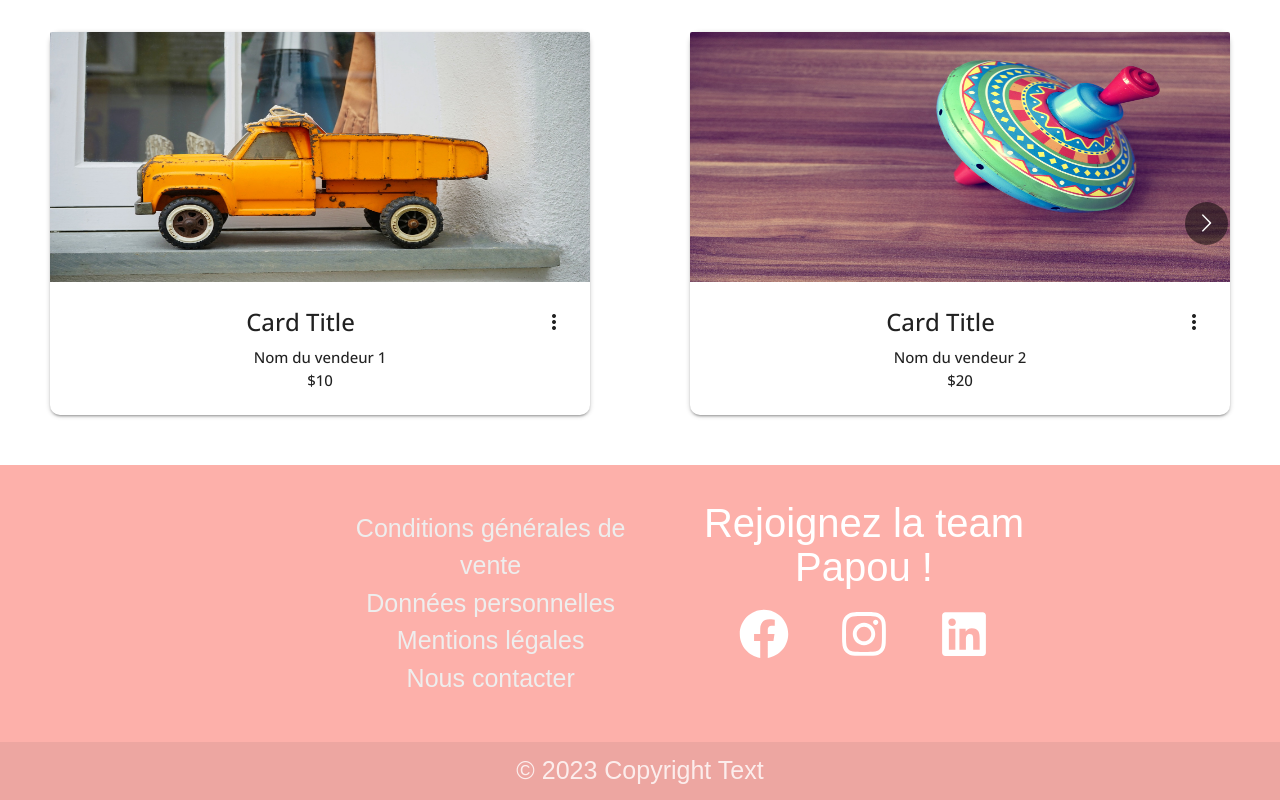
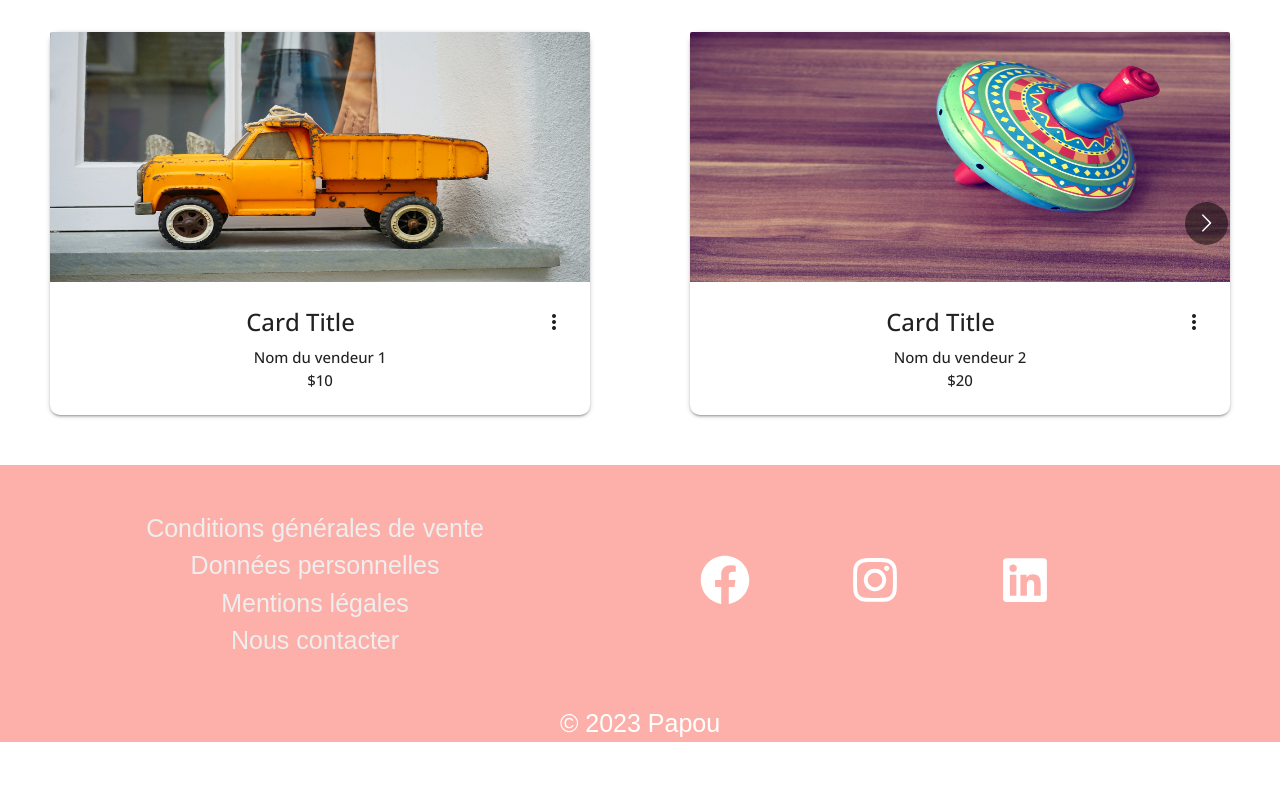
Before and after one commit to BaltoClem/papou, a React (Create React App) app: page / in a window 1280 px wide. Shown: the part 1965-2765 px from the top of the page. After the commit the page ends 2707 px from the top, so only its background shows below. Built offline with nearby package versions, Linux system fonts and the light colour scheme; a web font is replaced by a local one.

Commit message:
Modifs footer

```diff
--- a/src/components/Footer.js
+++ b/src/components/Footer.js
@@ -2,37 +2,59 @@ import React from 'react';
 import { FaFacebook, FaInstagram, FaLinkedin } from 'react-icons/fa';
 
 const Footer = () => {
+    const footerStyle = {
+        backgroundColor: "#fdb0aa",
+        color: "white",
+    };
 
-    const footerStyle = {
-        backgroundColor: "#fdb0aa", // Définit la couleur de fond
-        color: "white", // Définit la couleur du texte en blanc
+    const containerStyle = {
+        display: "grid",
+        gridTemplateColumns: "1fr 1fr", // Deux colonnes égales
+        alignItems: "center",
+        gap: "20px", // Espace entre les colonnes
+        padding: "20px 0",
+    };
+
+    const socialIconsStyle = {
+        display: "flex",
+        alignItems: "center", // Centrer les icônes horizontalement
+    };
+
+    const ulStyle = {
+        textAlign: "center", // Aligner la liste à gauche
+    };
+
+    const iconStyle = {
+        marginRight: "50px",
+        marginLeft: "50px", // Ajoute de la marge à droite de l'icône de Facebook
     };
 
     return (
-        <footer className="page-footer" style={footerStyle}>
-            <div className="container">
-                <div className="row">
-                    <div className="col l4 offset-l2 s12">
-                        <ul>
+        <footer style={footerStyle}>
+            <div style={containerStyle}>
+                <div className="general_links">
+                    <ul style={ulStyle}>
                         <li><a className="grey-text text-lighten-3" href="#!">Conditions générales de vente</a></li>
                         <li><a className="grey-text text-lighten-3" href="#!">Données personnelles</a></li>
                         <li><a className="grey-text text-lighten-3" href="#!">Mentions légales</a></li>
                         <li><a className="grey-text text-lighten-3" href="#!">Nous contacter</a></li>
                     </ul>
                 </div>
-                    <div className="col l6 s12">
-                        <h5 className="white-text">Rejoignez la team Papou !</h5>
-                        <div className='social_icons'>
-                            <a href="https://www.facebook.com/yourpage"><FaFacebook size={50} color="white" /></a>
-                            <a href="https://www.instagram.com/yourpage"><FaInstagram size={50} color="white" /></a>
-                            <a href="https://www.linkedin.com/in/yourprofile"><FaLinkedin size={50} color="white" /></a>
-                        </div>
-                    </div>
+                <div className='icons_social' style={socialIconsStyle}>
+                    <a href="https://www.facebook.com/yourpage">
+                        <FaFacebook size={50} color="white" style={iconStyle} />
+                    </a>
+                    <a href="https://www.instagram.com/yourpage">
+                        <FaInstagram size={50} color="white" style={iconStyle} />
+                    </a>
+                    <a href="https://www.linkedin.com/in/yourprofile">
+                        <FaLinkedin size={50} color="white" style={iconStyle} />
+                    </a>
                 </div>
             </div>
             <div className="footer-copyright">
-                <div className="container">
-                    © 2023 Copyright Text
+                <div style={{ textAlign: "center" }}>
+                    © 2023 Papou
                 </div>
             </div>
         </footer>
```
Lines whose indentation alone changed are shown as unchanged.
